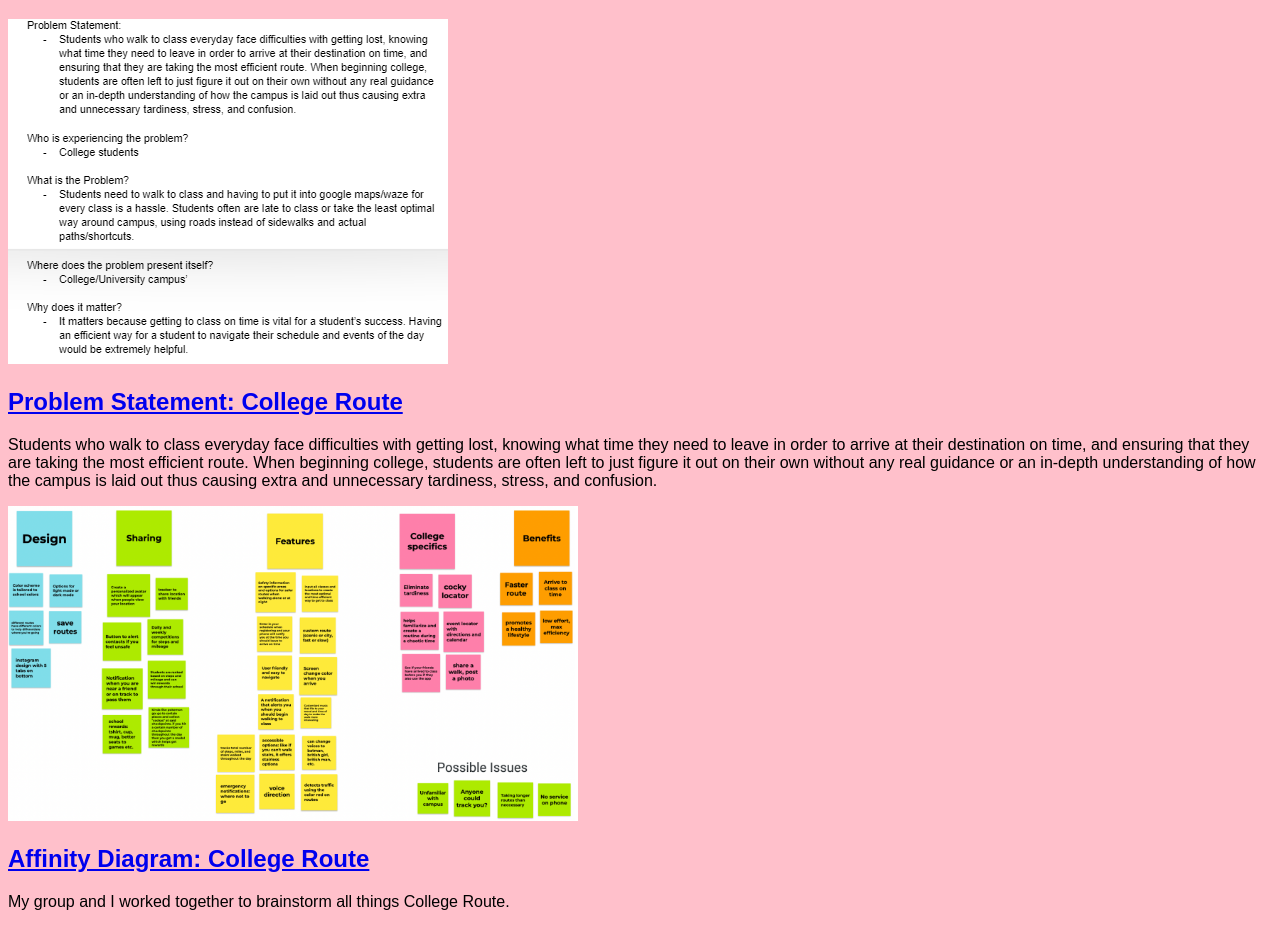
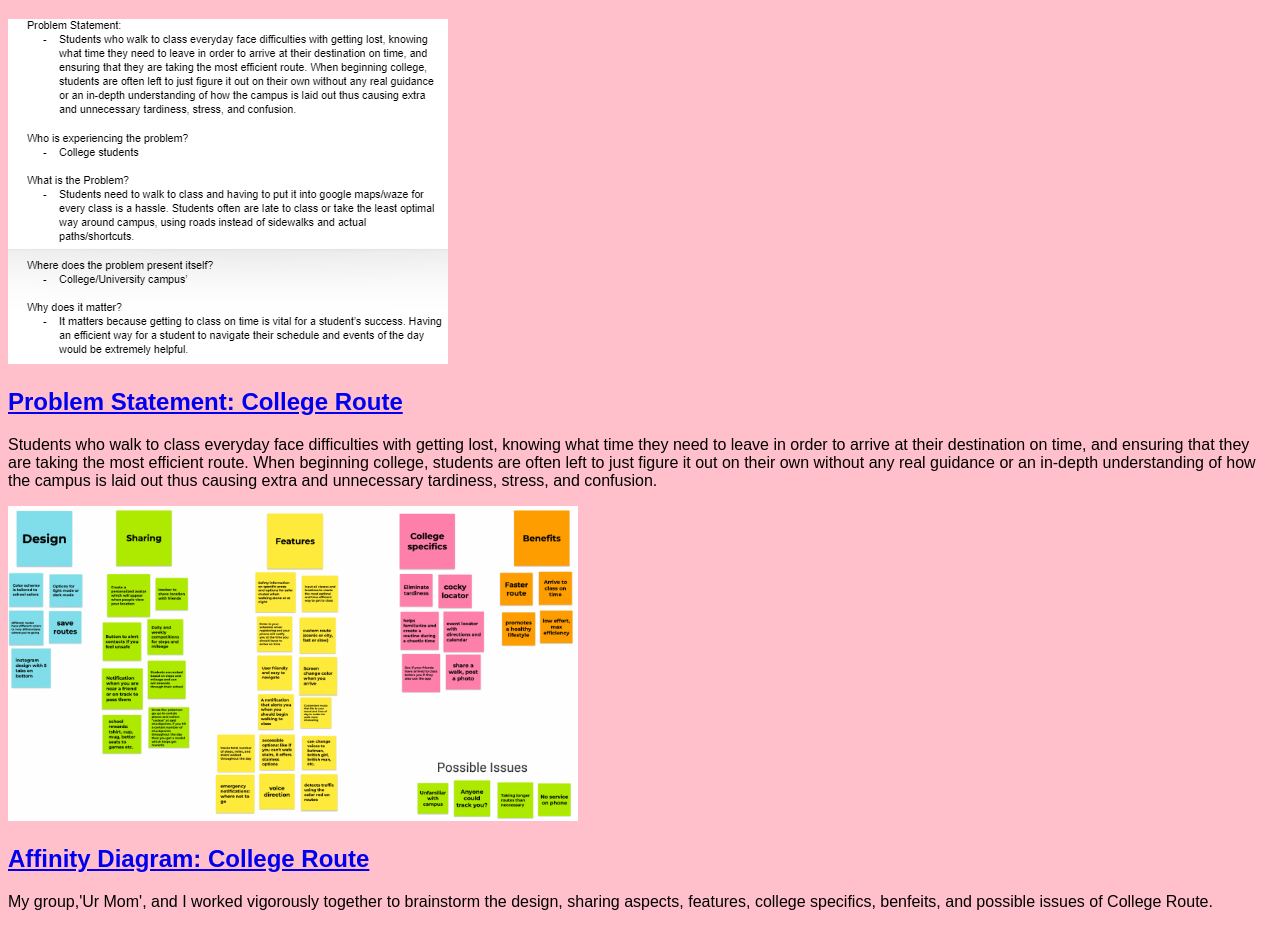
Before and after one commit to AydenWells/AydenWells.github.io, a plain HTML site: page index.html in a window 1280 px wide. Shown: the part 61-988 px from the top of the page. Drawn offline with Linux system fonts and the light colour scheme.

Commit message:
Update index.html

```diff
--- a/index.html
+++ b/index.html
@@ -24,7 +24,7 @@
                 <section class="ass-detials">
                     <a href="files/affinity-diagram.pdf"><h2>Affinity Diagram: College Route</h2></a>
                     <p>
-                        My group and I worked together to brainstorm all things College Route.
+                        My group,'Ur Mom', and I worked vigorously together to brainstorm the design, sharing aspects, features, college specifics, benfeits, and possible issues of College Route.
                     </p>
                 </section>
             </section>
```
